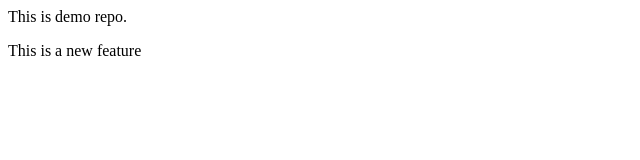
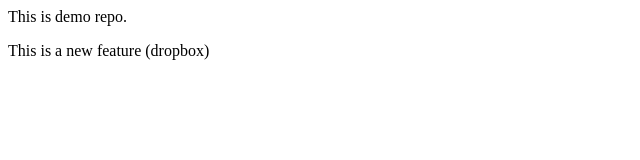
Before and after one commit to yashhtml/LocalRepo, a plain HTML site: page index.html in a window 1280 px wide. Shown: the full height of the page, 0-640 px from the left. Drawn offline with Linux system fonts and the light colour scheme.

Commit message:
Add dropbox

```diff
--- a/index.html
+++ b/index.html
@@ -1,2 +1,2 @@
 <p>This is demo repo.</p>
-<p>This is a new feature</p>
+<p>This is a new feature (dropbox)</p>
```
